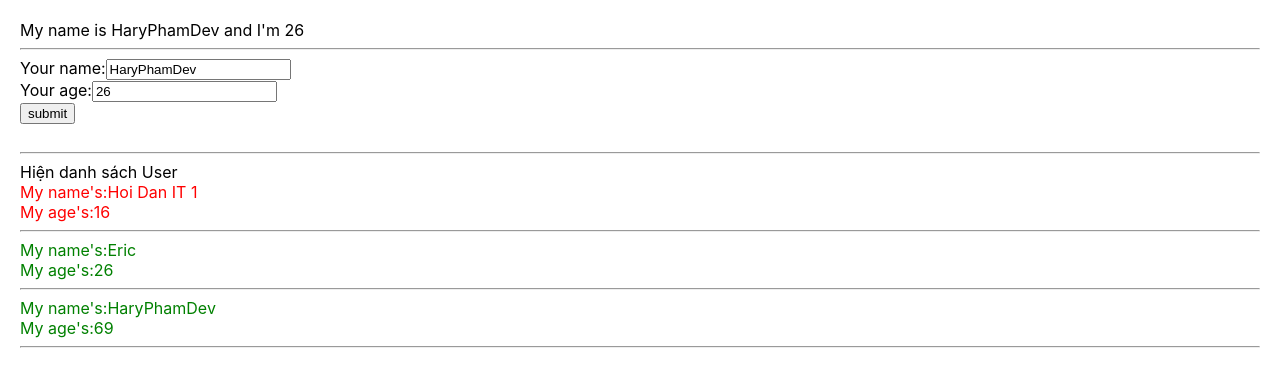
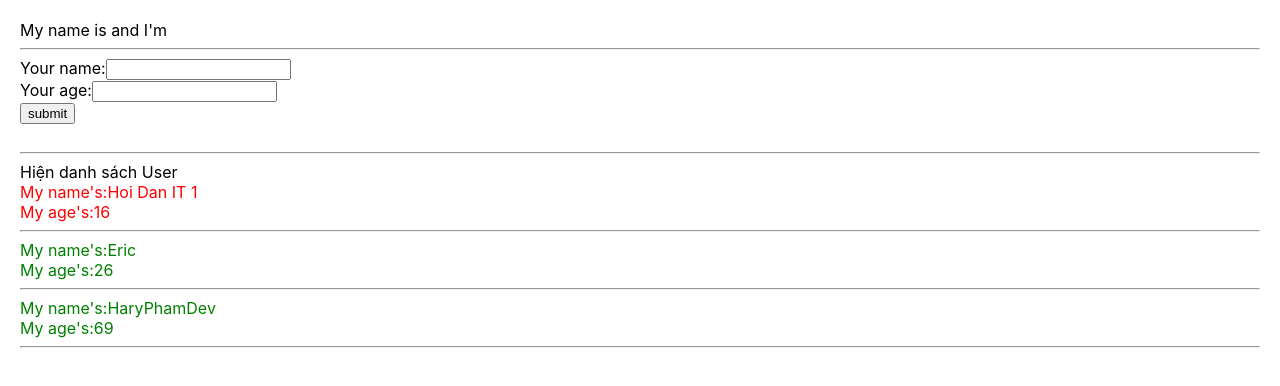
Before and after one commit to PHUC-A2/khoa-hoc-react-test-demo-01, a React (Create React App) app: page / in a window 1280 px wide. Shown: the top 386 px of the page. Built offline with nearby package versions, Linux system fonts and the light colour scheme.

Commit message:
#26 dùng props truyền hàm từ cha sang con

```diff
--- a/src/components/UserInfo.js
+++ b/src/components/AddUserInfo.js
@@ -1,14 +1,14 @@
 import React from 'react'
 
-class UserInfo extends React.Component {
+class AddUserInfo extends React.Component {
     // hàm render
     // Cú pháp jsx cho phép viết code trong html
     // state là 1 biến obj
     //  khái báo state và dùng this để gọi đến thuộc tính
     state = {
-        name: 'HaryPhamDev',
+        name: '',
         address: 'Hoi Dan IT',
-        age: 26
+        age: ''
     };
     // event dùng để cung cấp các thông tin ....
     // merge state => react class
@@ -34,8 +34,12 @@
     handleOnSubmit = (event) => {
         // ngăn tải lại trang bằng
         event.preventDefault();
-        // in state
-        console.log(this.state);
+        // dùng props để gọi đến hàm add
+        this.props.handleAddNewUser({
+            id: Math.floor((Math.random() * 100) + 1 ) + '-random',
+            name: this.state.name,
+            age: this.state.age
+        });
     }
 
     render() {
@@ -77,4 +81,4 @@
     }
 }
 
-export default UserInfo;
+export default AddUserInfo;
--- a/src/components/MyComponent.js
+++ b/src/components/MyComponent.js
@@ -1,7 +1,7 @@
 import React from 'react';
 
-import UserInfo from "./UserInfo";
 import DisplayInfo from "./DisplayInfo";
+import AddUserInfo from './AddUserInfo';
 
 // class component
 
@@ -16,16 +16,25 @@
         ]
     }
 
+    handleAddNewUser = (userObj) => {
+
+        //  cập nhật list user để thêm khi nhấn submit
+        this.setState({
+            // copy lại mảng và thêm user mới vào đầu mảng
+            listUser: [userObj, ...this.state.listUser]
+        })
+    }
+
     // jsx
     render() {
 
         // const myInfo = ['ab', 'c', 'd']
         return (
             <div>
-                <UserInfo />
-                {/* <DisplayInfo name="Hoi Dan IT" age="30" />
-                <DisplayInfo name="Eric" age="26" /> */}
-
+                <AddUserInfo
+                    // hàm thêm người dùng
+                    handleAddNewUser={this.handleAddNewUser}
+                />
                 {/* Ví dụ muốn truyền vào các kiểu dữ liệu ngoài String */}
                 <DisplayInfo
                     listUser={this.state.listUser}
```
